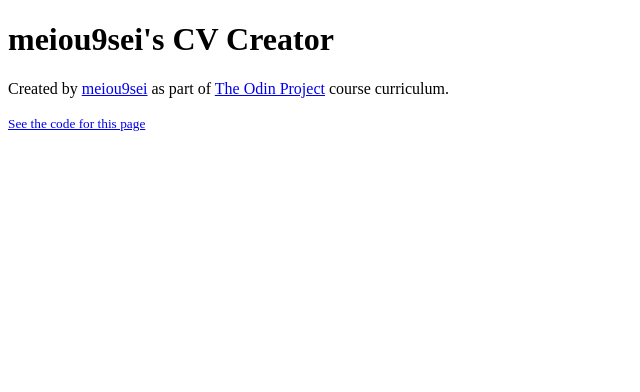
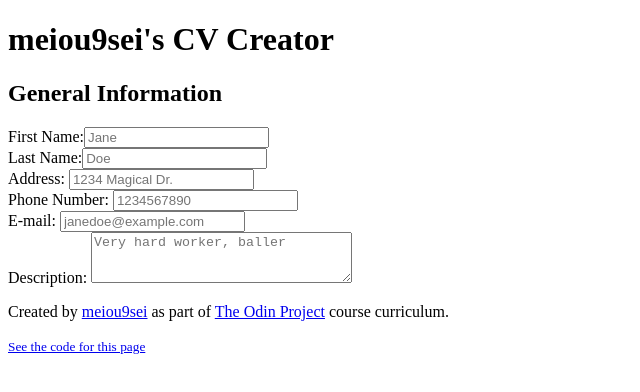
Before and after one commit to meiou9sei/TOP-CV-app, a React (Create React App) app: page / in a window 1280 px wide. Shown: the top 392 px of the page, without its empty margins (0-640 px from the left). Built offline with nearby package versions, Linux system fonts and the light colour scheme.

Commit message:
🚧 Create basic HTML for General Info Input

```diff
--- a/src/App.js
+++ b/src/App.js
@@ -1,3 +1,4 @@
+import CVCreator from "./components/CVCreator/CVCreator";
 import Footer from "./components/Footer";
 import Header from "./components/Header";
 
@@ -5,7 +6,7 @@ function App() {
   return (
     <div className='App'>
       <Header />
-
+      <CVCreator />
       <Footer />
     </div>
   );
--- /dev/null
+++ b/src/components/CVCreator/CVCreator.js
@@ -0,0 +1,10 @@
+import React from "react";
+import InfoGeneral from "./InfoGeneral";
+
+export default function CVCreator() {
+  return (
+    <form className='CVCreatorForm'>
+      <InfoGeneral />
+    </form>
+  );
+}
--- /dev/null
+++ b/src/components/CVCreator/InfoGeneral.js
@@ -0,0 +1,39 @@
+import React from "react";
+
+export default function InfoGeneral() {
+  return (
+    <div className='InfoGeneral'>
+      <h2>General Information</h2>
+      <div className='form-input'>
+        <label htmlFor='firstName'>First Name:</label>
+        {/* prettier-ignore */}
+        <input type='text' name='firstName' id='firstName' placeholder='Jane' required/>
+      </div>
+      <div className='form-input'>
+        <label htmlFor='lastName'>Last Name:</label>
+        {/* prettier-ignore */}
+        <input type='text' name='lastName' id='lastName' placeholder='Doe' required/>
+      </div>
+      <div className='form-input'>
+        <label htmlFor='address'>Address: </label>
+        {/* prettier-ignore */}
+        <input type='text' name='address' id='address' placeholder='1234 Magical Dr.' required />
+      </div>
+      <div className='form-input'>
+        <label htmlFor='phoneNumber'>Phone Number: </label>
+        {/* prettier-ignore */}
+        <input type='text' name='phoneNumber' id='phoneNumber' placeholder='1234567890' required />
+      </div>
+      <div className='form-input'>
+        <label htmlFor='email'>E-mail: </label>
+        {/* prettier-ignore */}
+        <input type='text' name='email' id='email' placeholder='janedoe@example.com' required />
+      </div>
+      <div className='form-input'>
+        <label htmlFor='description'>Description: </label>
+        {/* prettier-ignore */}
+        <textarea name="description" id="description" cols="30" rows="3" placeholder="Very hard worker, baller" required></textarea>
+      </div>
+    </div>
+  );
+}
```
